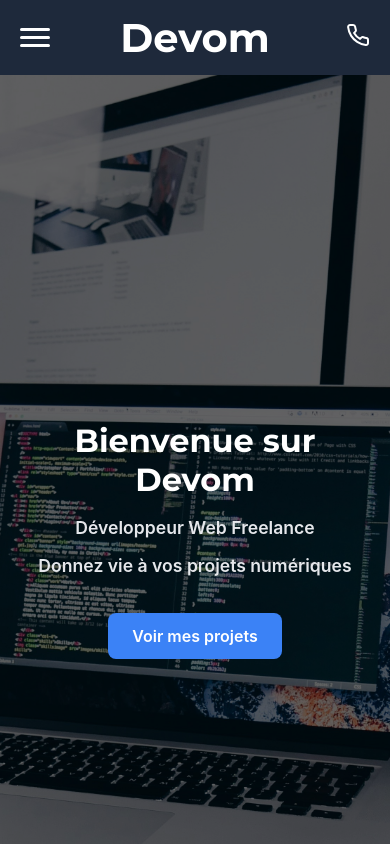
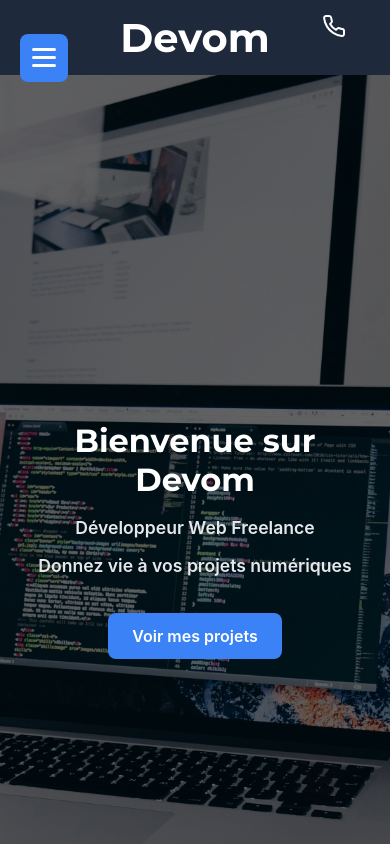
Before and after one commit to Mohoua93/Devom, a React (Create React App) app: page / in a window 390 px wide. Shown: the top 844 px of the page. Built offline with nearby package versions, Linux system fonts and the light colour scheme.

Commit message:
add proprieties for better accesibility

```diff
--- a/src/components/Header.jsx
+++ b/src/components/Header.jsx
@@ -1,6 +1,6 @@
 import React, { useState, useEffect, useRef } from "react";
 import { Link } from "react-router-dom";
-import { FiPhone } from "react-icons/fi"; // Icône téléphone
+import { FiPhone } from "react-icons/fi";
 import "../styles/Header.css";
 
 const Header = () => {
@@ -24,25 +24,34 @@ const Header = () => {
       }
     };
 
+    const handleKeyDown = (event) => {
+      if (event.key === "Escape" && menuOpen) {
+        setMenuOpen(false);
+      }
+    };
+
     document.addEventListener("mousedown", handleClickOutside);
+    document.addEventListener("keydown", handleKeyDown);
     return () => {
       document.removeEventListener("mousedown", handleClickOutside);
+      document.removeEventListener("keydown", handleKeyDown);
     };
   }, [menuOpen]);
 
   return (
     <header className="header">
-      {/* Burger à gauche */}
-      <div
+      {/* Burger menu en bouton accessible */}
+      <button
         className="burger-button"
         onClick={toggleMenu}
         ref={burgerRef}
         aria-label="Ouvrir le menu"
+        type="button"
       >
         <span className={`bar ${menuOpen ? "open" : ""}`}></span>
         <span className={`bar ${menuOpen ? "open" : ""}`}></span>
         <span className={`bar ${menuOpen ? "open" : ""}`}></span>
-      </div>
+      </button>
 
       {/* Logo centré */}
       <h1 className="logo">
--- a/src/styles/Header.css
+++ b/src/styles/Header.css
@@ -137,6 +137,33 @@
   text-decoration: none;
 }
 
+/* ===== Accessibilité : focus visible ===== */
+
+/* Focus sur le bouton burger */
+.burger-button:focus {
+  outline: 2px solid #FFFFFF;
+  outline-offset: 4px;
+}
+
+/* Focus sur les liens du menu latéral */
+.side-menu a:focus {
+  outline: 2px solid #3B82F6;
+  outline-offset: 4px;
+}
+
+/* Focus sur l'icône téléphone mobile */
+.contact-icon-mobile:focus {
+  outline: 2px solid #FFFFFF;
+  outline-offset: 4px;
+}
+
+/* Focus sur le bouton contact desktop */
+.contact-btn-desktop:focus {
+  outline: 2px solid #FFFFFF;
+  outline-offset: 4px;
+}
+
+
 /* Sur mobile : on cache le bouton et on affiche l’icône */
 @media (max-width: 768px) {
   .contact-btn-desktop {
@@ -146,4 +173,13 @@
   .contact-icon-mobile {
     display: block;
   }
+
+  .burger-button,
+.contact-icon-mobile {
+  min-width: 48px;
+  min-height: 48px;
+  justify-content: center;
+  align-items: center;
 }
+
+}
```
Also changed, not shown: package.json (+7 -6 lines).
